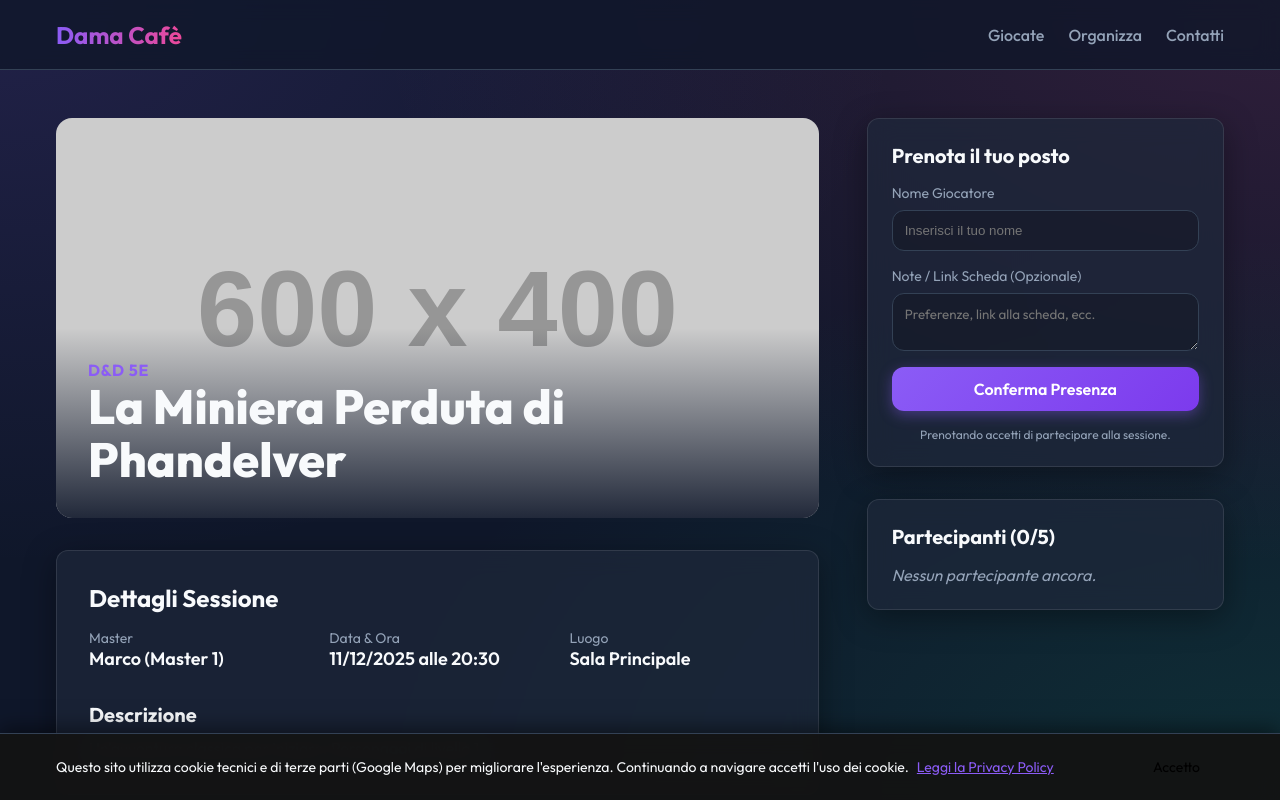
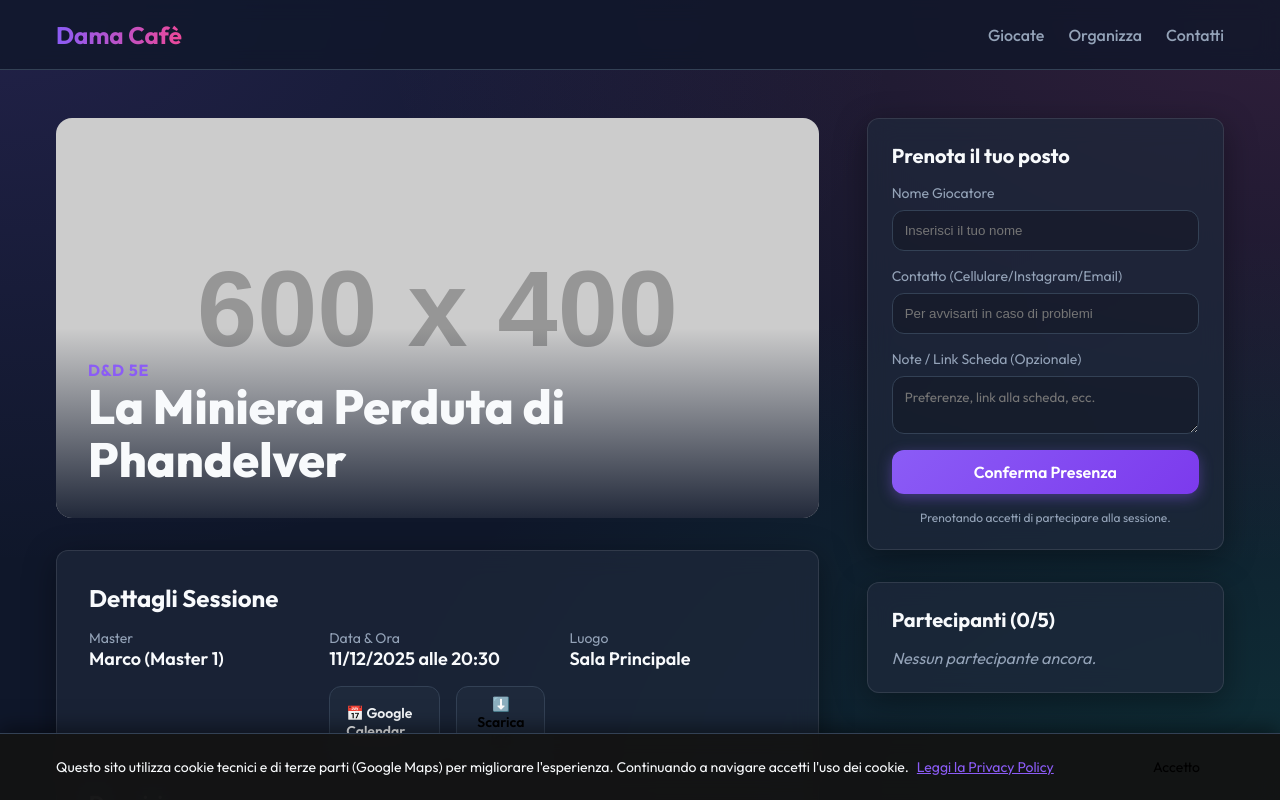
Before and after one commit to guido92/GDRTableReservation, a Next.js app: page /session/1 in a window 1280 px wide. Built offline with nearby package versions, Linux system fonts and the light colour scheme.

Commit message:
feat: add contacts, calendar, and email notifications

```diff
--- a/package.json
+++ b/package.json
@@ -13,6 +13,7 @@
     "next": "16.0.8",
     "react": "19.2.1",
     "react-dom": "19.2.1",
+    "resend": "^6.6.0",
     "sharp": "^0.34.5",
     "uuid": "^13.0.0"
   },
--- a/src/app/api/sessions/[id]/join/route.ts
+++ b/src/app/api/sessions/[id]/join/route.ts
@@ -21,6 +21,7 @@ export async function POST(
     }
 
     // Check if player already joined
+    // Check if player already joined
     if (session.currentPlayers.some(p => p.name === player.name)) {
         return NextResponse.json({ error: 'Player already joined' }, { status: 400 });
     }
@@ -28,5 +29,35 @@ export async function POST(
     session.currentPlayers.push(player);
     await updateSession(session);
 
+    // Send Email Notification to Master (if API Key exists)
+    const apiKey = process.env.RESEND_API_KEY;
+    const recipientEmail = session.masterEmail || process.env.ADMIN_EMAIL;
+
+    if (apiKey && recipientEmail) {
+        try {
+            const { Resend } = await import('resend');
+            const resend = new Resend(apiKey);
+
+            await resend.emails.send({
+                from: 'Prenotazione Tavoli <onboarding@resend.dev>', // Default Resend test sender
+                to: recipientEmail,
+                subject: `Nuova Iscrizione: ${session.title}`,
+                html: `
+                    <h1>Un nuovo giocatore si è unito!</h1>
+                    <p><strong>Giocatore:</strong> ${player.name}</p>
+                    <p><strong>Contatto:</strong> ${player.contactInfo || 'Non specificato'}</p>
+                    <p><strong>Note:</strong> ${player.notes || 'Nessuna'}</p>
+                    <hr />
+                    <p><strong>Sessione:</strong> ${session.title}</p>
+                    <p><strong>Giocatori:</strong> ${session.currentPlayers.length}/${session.maxPlayers}</p>
+                `
+            });
+            console.log('Email notification sent');
+        } catch (error) {
+            console.error('Failed to send email notification:', error);
+            // Don't fail the request, just log error
+        }
+    }
+
     return NextResponse.json(session);
 }
--- a/src/app/session/[id]/page.tsx
+++ b/src/app/session/[id]/page.tsx
@@ -4,6 +4,7 @@ import JoinSessionForm from '@/components/JoinSessionForm';
 import Image from 'next/image';
 import { notFound } from 'next/navigation';
 import { formatDate } from '@/lib/utils';
+import AddToCalendar from '@/components/AddToCalendar';
 
 export default async function SessionPage({ params }: { params: Promise<{ id: string }> }) {
     const { id } = await params;
@@ -45,6 +46,7 @@ export default async function SessionPage({ params }: { params: Promise<{ id: st
                                     <div style={{ fontSize: '1.125rem', fontWeight: 600 }}>
                                         {formatDate(session.date)} alle {session.time}
                                     </div>
+                                    <AddToCalendar session={session} />
                                 </div>
                                 <div>
                                     <div style={{ color: 'var(--foreground-muted)', fontSize: '0.875rem' }}>Luogo</div>
@@ -77,6 +79,32 @@ export default async function SessionPage({ params }: { params: Promise<{ id: st
                             ) : (
                                 <p style={{ color: 'var(--foreground-muted)', fontStyle: 'italic' }}>Nessun partecipante ancora.</p>
                             )}
+
+                            {/* WhatsApp Master Helper */}
+                            {session.currentPlayers.length > 0 && (
+                                <div style={{ marginTop: '1rem', paddingTop: '1rem', borderTop: '1px solid var(--border)' }}>
+                                    <a
+                                        href={`https://wa.me/?text=${encodeURIComponent(
+                                            `Ciao a tutti! Vi scrivo per la sessione "${session.title}" del ${formatDate(session.date)} alle ${session.time}. Ci siete tutti?`
+                                        )}`}
+                                        target="_blank"
+                                        rel="noopener noreferrer"
+                                        className="btn"
+                                        style={{
+                                            background: '#25D366', // WhatsApp Green
+                                            color: 'white',
+                                            width: '100%',
+                                            display: 'flex',
+                                            alignItems: 'center',
+                                            justifyContent: 'center',
+                                            gap: '0.5rem',
+                                            fontSize: '0.875rem'
+                                        }}
+                                    >
+                                        💬 Avvisa Gruppo su WhatsApp
+                                    </a>
+                                </div>
+                            )}
                         </div>
                     </div>
 
--- /dev/null
+++ b/src/components/AddToCalendar.tsx
@@ -0,0 +1,95 @@
+'use client';
+
+import { Session } from '@/types';
+import { formatDate } from '@/lib/utils';
+
+export default function AddToCalendar({ session }: { session: Session }) {
+    const getGoogleCalendarUrl = () => {
+        // Format dates for Google Calendar (YYYYMMDDTHHMMSSZ)
+        // Note: Simple implementation assuming local time or UTC issues might exist,
+        // but for MVP we parse the stored date/time string.
+
+        const [year, month, day] = session.date.split('-');
+        const [hours, minutes] = session.time.split(':');
+
+        const startDate = new Date(parseInt(year), parseInt(month) - 1, parseInt(day), parseInt(hours), parseInt(minutes));
+        const endDate = new Date(startDate.getTime() + (3 * 60 * 60 * 1000)); // Assume 3 hours duration default
+
+        const format = (d: Date) => d.toISOString().replace(/-|:|\.\d+/g, '');
+
+        const params = new URLSearchParams({
+            action: 'TEMPLATE',
+            text: session.title,
+            details: `Master: ${session.masterName}\nSistema: ${session.system}\n\n${session.description}`,
+            location: session.location,
+            dates: `${format(startDate)}/${format(endDate)}`
+        });
+
+        return `https://calendar.google.com/calendar/render?${params.toString()}`;
+    };
+
+    const downloadIcs = () => {
+        const [year, month, day] = session.date.split('-');
+        const [hours, minutes] = session.time.split(':');
+
+        const startDate = new Date(parseInt(year), parseInt(month) - 1, parseInt(day), parseInt(hours), parseInt(minutes));
+        const endDate = new Date(startDate.getTime() + (3 * 60 * 60 * 1000));
+
+        const format = (d: Date) => d.toISOString().replace(/-|:|\.\d+/g, '');
+
+        const icsContent = [
+            'BEGIN:VCALENDAR',
+            'VERSION:2.0',
+            'BEGIN:VEVENT',
+            `DTSTART:${format(startDate)}`,
+            `DTEND:${format(endDate)}`,
+            `SUMMARY:${session.title}`,
+            `DESCRIPTION:Master: ${session.masterName}\\nSistema: ${session.system}\\n\\n${session.description}`,
+            `LOCATION:${session.location}`,
+            'END:VEVENT',
+            'END:VCALENDAR'
+        ].join('\n');
+
+        const blob = new Blob([icsContent], { type: 'text/calendar;charset=utf-8' });
+        const link = document.createElement('a');
+        link.href = window.URL.createObjectURL(blob);
+        link.download = `${session.title.replace(/\s+/g, '_')}.ics`;
+        document.body.appendChild(link);
+        link.click();
+        document.body.removeChild(link);
+    };
+
+    return (
+        <div style={{ display: 'flex', gap: '1rem', marginTop: '1rem' }}>
+            <a
+                href={getGoogleCalendarUrl()}
+                target="_blank"
+                rel="noopener noreferrer"
+                className="btn"
+                style={{
+                    background: 'var(--surface)',
+                    border: '1px solid var(--border)',
+                    fontSize: '0.875rem',
+                    padding: '0.5rem 1rem',
+                    textDecoration: 'none',
+                    color: 'var(--foreground)'
+                }}
+            >
+                📅 Google Calendar
+            </a>
+            <button
+                onClick={downloadIcs}
+                className="btn"
+                style={{
+                    background: 'var(--surface)',
+                    border: '1px solid var(--border)',
+                    fontSize: '0.875rem',
+                    padding: '0.5rem 1rem',
+                    cursor: 'pointer'
+                }}
+            >
+                ⬇️ Scarica ICS
+            </button>
+        </div>
+    );
+}
--- a/src/components/CreateSessionForm.tsx
+++ b/src/components/CreateSessionForm.tsx
@@ -12,6 +12,7 @@ export default function CreateSessionForm({ type }: { type: 'GDR' | 'BOARDGAME'
         title: '',
         system: type === 'BOARDGAME' ? 'Board Game' : '',
         masterName: '',
+        masterEmail: '',
         date: '',
         time: '',
         maxPlayers: 4,
@@ -95,6 +96,10 @@ export default function CreateSessionForm({ type }: { type: 'GDR' | 'BOARDGAME'
                     <input name="masterName" required value={formData.masterName} onChange={handleChange} placeholder="Il tuo nome" />
                 </div>
                 <div className="form-group">
+                    <label>Email {type === 'GDR' ? 'Master' : 'Organizzatore'} (per notifiche)</label>
+                    <input type="email" name="masterEmail" value={formData.masterEmail || ''} onChange={handleChange} placeholder="tua@email.com" />
+                </div>
+                <div className="form-group">
                     <label>Luogo</label>
                     <input name="location" required value={formData.location} onChange={handleChange} placeholder="Es. Tavolo 1" />
                 </div>
--- a/src/components/JoinSessionForm.tsx
+++ b/src/components/JoinSessionForm.tsx
@@ -6,6 +6,7 @@ import { useRouter } from 'next/navigation';
 
 export default function JoinSessionForm({ session }: { session: Session }) {
     const [name, setName] = useState('');
+    const [contactInfo, setContactInfo] = useState('');
     const [notes, setNotes] = useState('');
     const [loading, setLoading] = useState(false);
     const [error, setError] = useState('');
@@ -24,7 +25,7 @@ export default function JoinSessionForm({ session }: { session: Session }) {
             const res = await fetch(`/api/sessions/${session.id}/join`, {
                 method: 'POST',
                 headers: { 'Content-Type': 'application/json' },
-                body: JSON.stringify({ player: { id: crypto.randomUUID(), name, notes } }),
+                body: JSON.stringify({ player: { id: crypto.randomUUID(), name, contactInfo, notes } }),
             });
 
             if (!res.ok) {
@@ -34,6 +35,7 @@ export default function JoinSessionForm({ session }: { session: Session }) {
 
             router.refresh();
             setName('');
+            setContactInfo('');
             setNotes('');
         } catch (err: any) {
             setError(err.message);
@@ -63,6 +65,26 @@ export default function JoinSessionForm({ session }: { session: Session }) {
                         placeholder="Inserisci il tuo nome"
                         value={name}
                         onChange={(e) => setName(e.target.value)}
+                        required
+                        style={{
+                            padding: '0.75rem',
+                            borderRadius: 'var(--radius-md)',
+                            border: '1px solid var(--border)',
+                            background: 'rgba(0,0,0,0.2)',
+                            color: 'var(--foreground)',
+                            outline: 'none',
+                            width: '100%'
+                        }}
+                    />
+                </div>
+
+                <div style={{ display: 'flex', flexDirection: 'column', gap: '0.5rem' }}>
+                    <label style={{ fontSize: '0.875rem', color: 'var(--foreground-muted)' }}>Contatto (Cellulare/Instagram/Email)</label>
+                    <input
+                        type="text"
+                        placeholder="Per avvisarti in caso di problemi"
+                        value={contactInfo}
+                        onChange={(e) => setContactInfo(e.target.value)}
                         required
                         style={{
                             padding: '0.75rem',
--- a/src/types/index.ts
+++ b/src/types/index.ts
@@ -3,6 +3,7 @@ export interface Player {
     name: string;
     email?: string;
     notes?: string;
+    contactInfo?: string; // WhatsApp/Phone/Email for notifications
 }
 
 export interface Session {
@@ -10,6 +11,7 @@ export interface Session {
     title: string;
     system: string;
     masterName: string;
+    masterEmail?: string; // For notifications
     date: string;
     time: string;
     maxPlayers: number;
```
Also changed, not shown: 1 other file (tests, documents, lock files or other folders).
